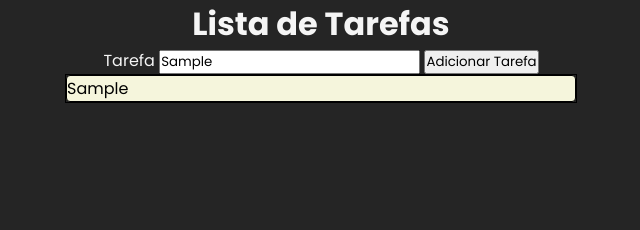
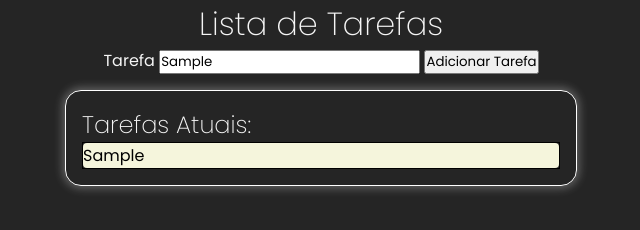
Before and after one commit to DeividSouSan/fast-task, a plain HTML site: page index.html in a window 1280 px wide. Both pictures are taken after typing "Sample" into the empty fields and a click on the button "Adicionar Tarefa". Shown: the whole page, without its empty margins (319-959 px from the left). Drawn offline with Linux system fonts and the light colour scheme.

Commit message:
update 24/09

```diff
--- a/index.html
+++ b/index.html
@@ -25,9 +25,13 @@
             <input type="text" name="" id="task">
             <button type="button">Adicionar Tarefa</button>
         </form>
-        <div class="containerTarefas">
-        <!-- As tarefas aparecem aqui -->
-        </div>
+
+        <section class="tarefasAtuais">
+            <h2>Tarefas Atuais: </h2>
+            <div class="containerTarefas">
+                <!-- As tarefas aparecem aqui -->
+            </div>
+        </section>
     </main>
     <script src="index.js" defer></script>
 </body>
--- a/index.js
+++ b/index.js
@@ -3,53 +3,55 @@ const taskInput = document.querySelector('#task')
 const submitBtn = document.querySelector('button')
 
 let tasksArray = [];
+
+function renderCards(array) {
+    tasksArray.map(item => {
+        const taskCard = document.createElement('div')
+        taskCard.classList.add('taskCard')
+        taskCard.innerText = item.text
+
+        taskCard.addEventListener('click', () => {
+            removeTask(item.id)
+        })
+
+        tasksContainer.appendChild(taskCard)
+    })
+}
+
+function removeTask(id) {
+    tasksArray.splice(id, 1)
+
+    localStorage.setItem('tasks', JSON.stringify(tasksArray))
+
+    renderCards()
+}
+
 submitBtn.addEventListener('click', () => {
     tasksContainer.innerHTML = ''
-
     if (localStorage.getItem('tasks')) {
-        console.log('Já existem dados...')
-
         tasksArray = JSON.parse(localStorage.getItem('tasks'));
-
         const newTask = {
             "id": tasksArray.length,
             "text": taskInput.value
         }
-
         tasksArray.push(newTask);
-        console.log(tasksArray)
-
         localStorage.setItem('tasks', JSON.stringify(tasksArray))
     } else {
-        console.log('Ainda não existem dados...')
-
         const newTask = {
             "id": tasksArray.length,
             "text": taskInput.value
         }
-
         tasksArray.push(newTask)
-
         localStorage.setItem('tasks', JSON.stringify(tasksArray))
     }
 
-    tasksArray.map(item => {
-        const taskCard = document.createElement('div')
-        taskCard.innerText = item.text
-        taskCard.classList.add('taskCard')
-        tasksContainer.appendChild(taskCard)
-    })
+    renderCards(tasksArray)
 })
 
 window.addEventListener('load', () => {
     if (localStorage.getItem('tasks')) {
         tasksArray = JSON.parse(localStorage.getItem('tasks'))
 
-        tasksArray.map(item => {
-            const taskCard = document.createElement('div')
-            taskCard.classList.add('taskCard')
-            taskCard.innerText = item.text
-            tasksContainer.appendChild(taskCard)
-        })
+        renderCards(tasksArray)
     }
 })
--- a/style.css
+++ b/style.css
@@ -12,6 +12,10 @@ body {
 
 header {
     text-align: center;
+
+    >h1 {
+        font-weight: 200;
+    }
 }
 
 main {
@@ -21,14 +25,29 @@ main {
     align-items: center;
 }
 
-.containerTarefas {
-    border: 1px solid black;
+.tarefasAtuais {
     width: 40%;
+
+    margin: 1rem;
+    padding: 1rem;
+
+    border: 1px solid white;
+    border-radius: 1rem;
+    box-shadow: 0 0 10px 2px rgba(255, 255, 255, 0.31);
+
+    >h2 {
+        font-weight: 200;
+    }
+
+    > .containerTarefas {
+        border: 1px solid black;
+    }
 }
+
 .taskCard {
     color: black;
-    border: 1px solid black;
     background-color: beige;
+    border: none;
 
     border-radius: 0.25rem;
     width: 100%;
```
